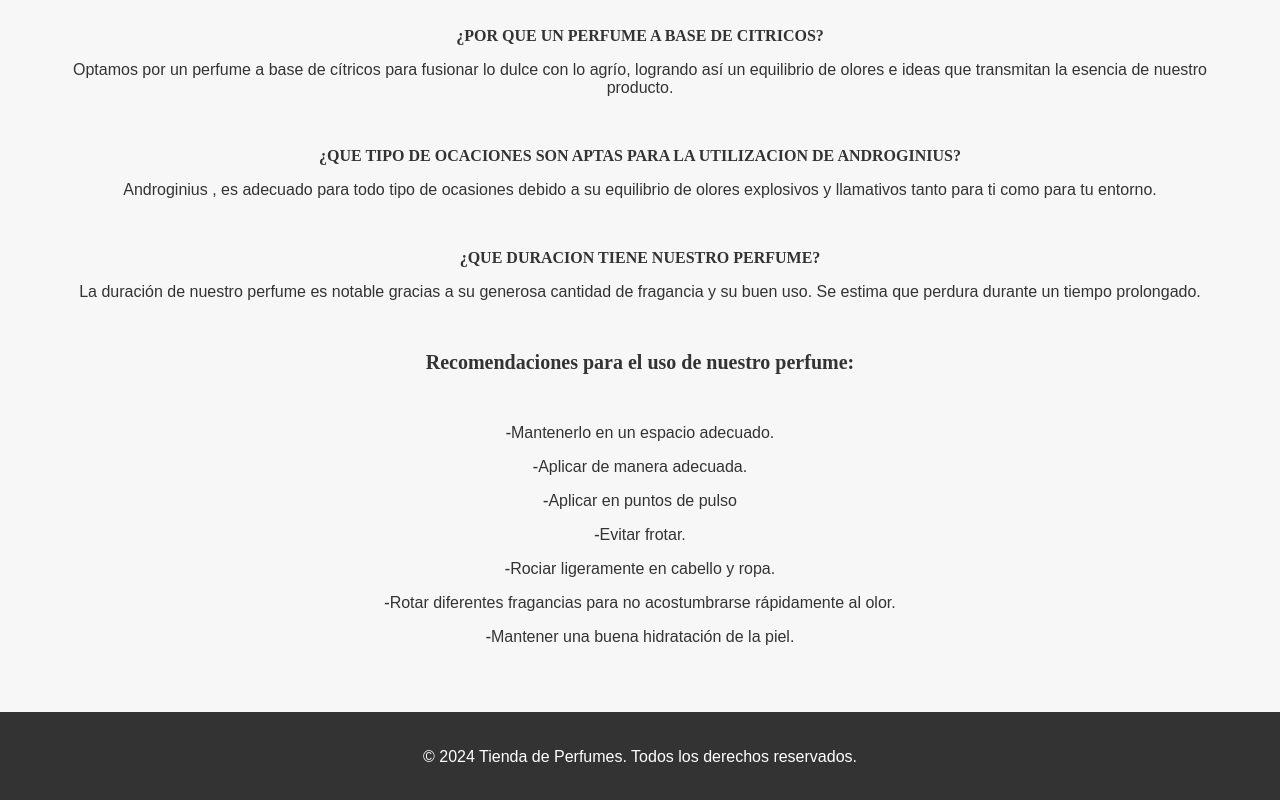
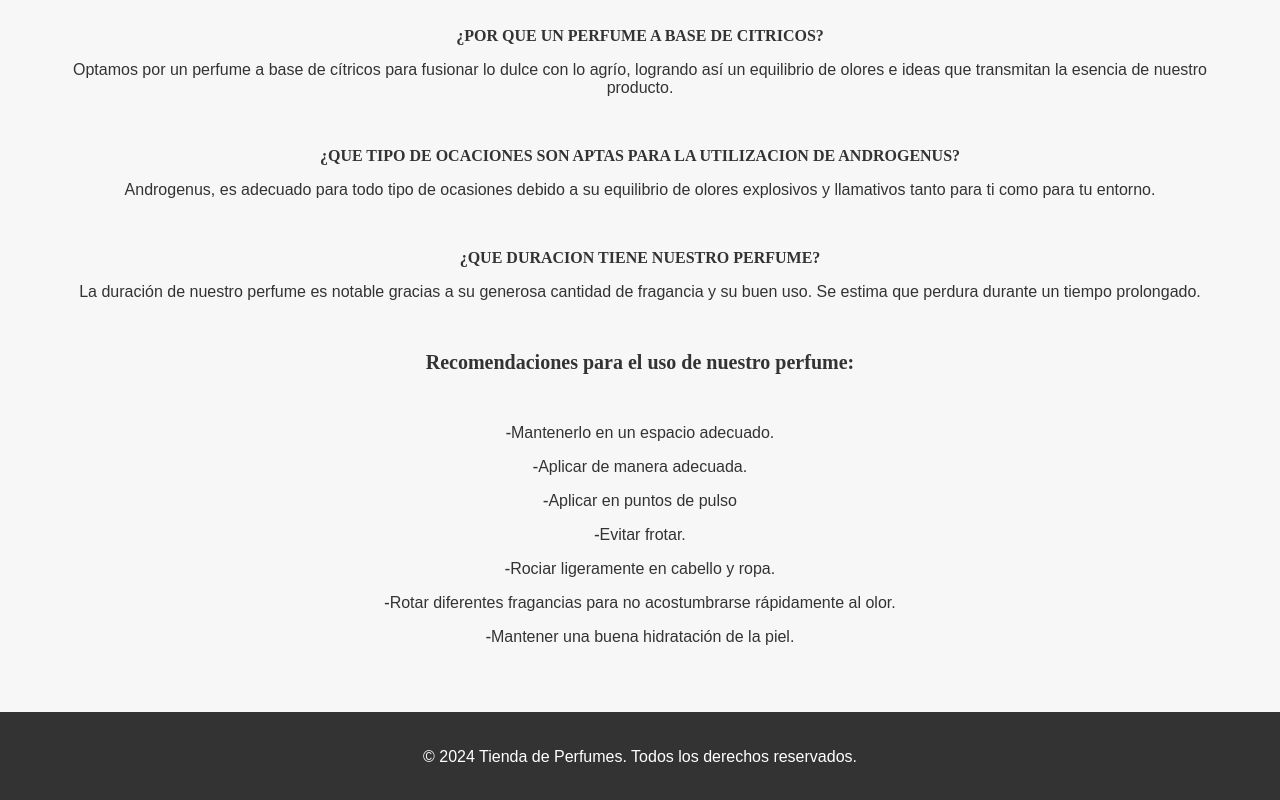
Before and after one commit to OliverN77/EsenciasDelAlma, a plain HTML site: page index.html in a window 1280 px wide. Shown: the part 2521-3321 px from the top of the page. Drawn offline with Linux system fonts and the light colour scheme.

Commit message:
Arreglo de errores de ortografia

```diff
--- a/index.html
+++ b/index.html
@@ -103,8 +103,8 @@
             <p>Optamos por un perfume a base de cítricos para fusionar lo dulce con lo agrío, logrando así un equilibrio de olores e ideas que transmitan la esencia de nuestro producto.</p>
 
             <p>&nbsp;&nbsp;&nbsp;</p>
-            <b> ¿QUE TIPO DE OCACIONES SON APTAS PARA LA UTILIZACION DE ANDROGINIUS?</b>
-            <p> Androginius     , es adecuado para todo tipo de ocasiones debido a su equilibrio de olores explosivos y llamativos tanto para ti como para tu entorno.</p>
+            <b> ¿QUE TIPO DE OCACIONES SON APTAS PARA LA UTILIZACION DE ANDROGENUS?</b>
+            <p> Androgenus, es adecuado para todo tipo de ocasiones debido a su equilibrio de olores explosivos y llamativos tanto para ti como para tu entorno.</p>
 
             <p>&nbsp;&nbsp;&nbsp;</p>
             <b>¿QUE DURACION TIENE NUESTRO PERFUME?</b>
```
